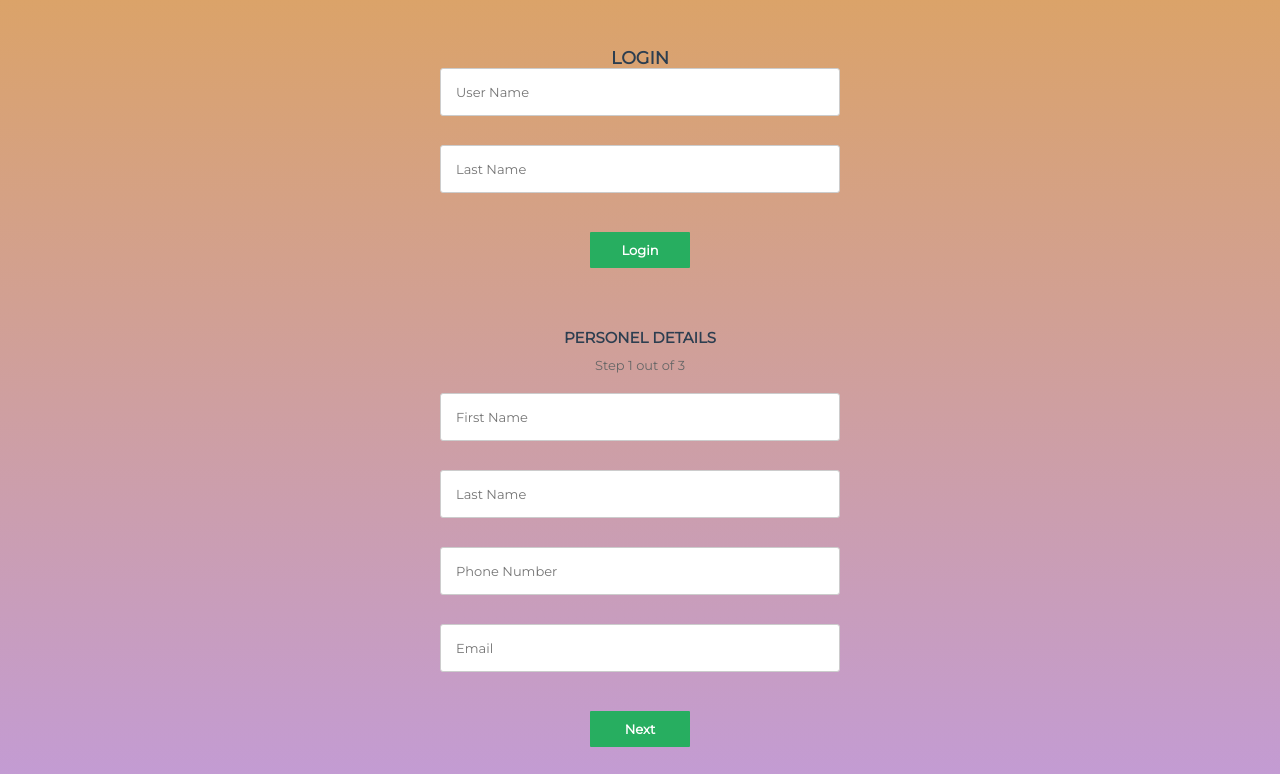
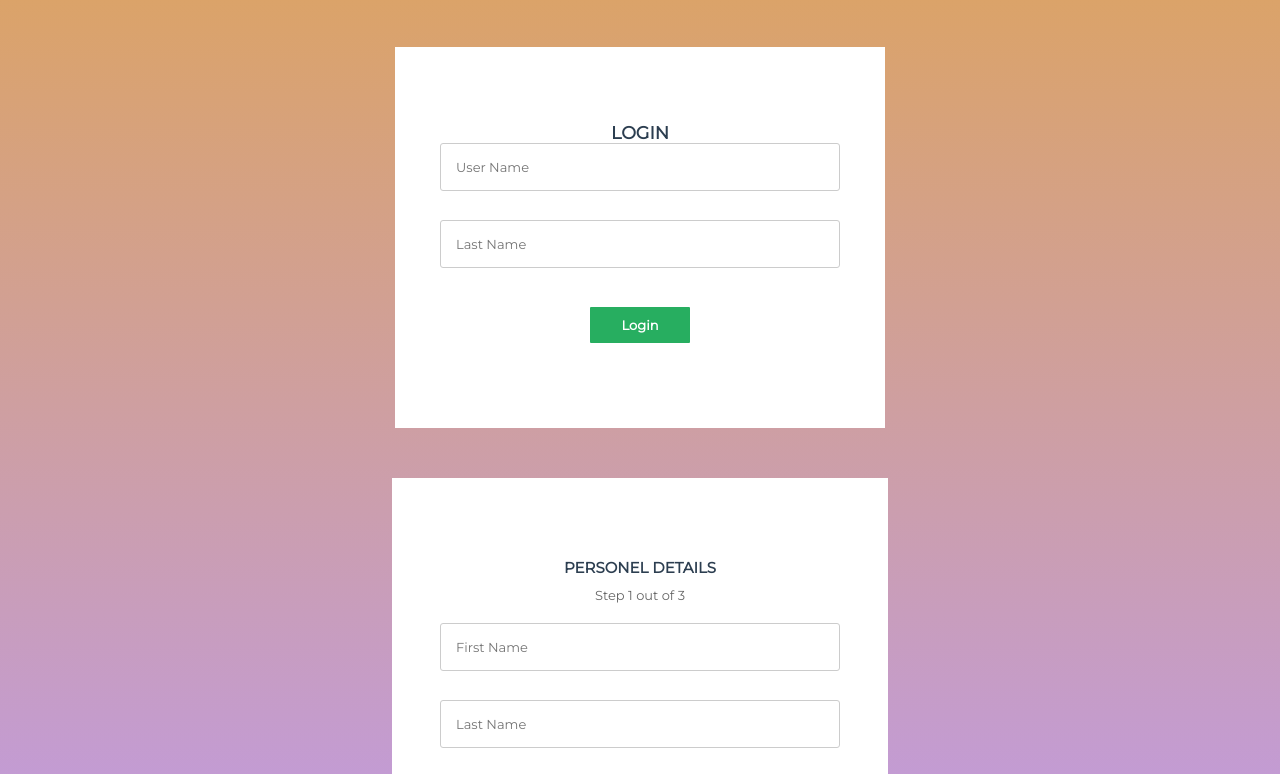
Before and after one commit to mihirjadhav04/Think360-JS, a plain HTML site: page index.html in a window 1280 px wide. Shown: the part 23-797 px from the top of the page. Drawn offline with Linux system fonts and the light colour scheme.

Commit message:
Commented unnecessary lines and added code for bacground of each form.

```diff
--- a/style.css
+++ b/style.css
@@ -19,9 +19,11 @@ body {
 /*form styles*/
 .msform {
   width: 400px;
+  padding: 5em 3em;
   margin: 50px auto;
   text-align: center;
   position: relative;
+  background-color: #fff;
 }
 /* .msform fieldset { */
   /* background: white;
```
